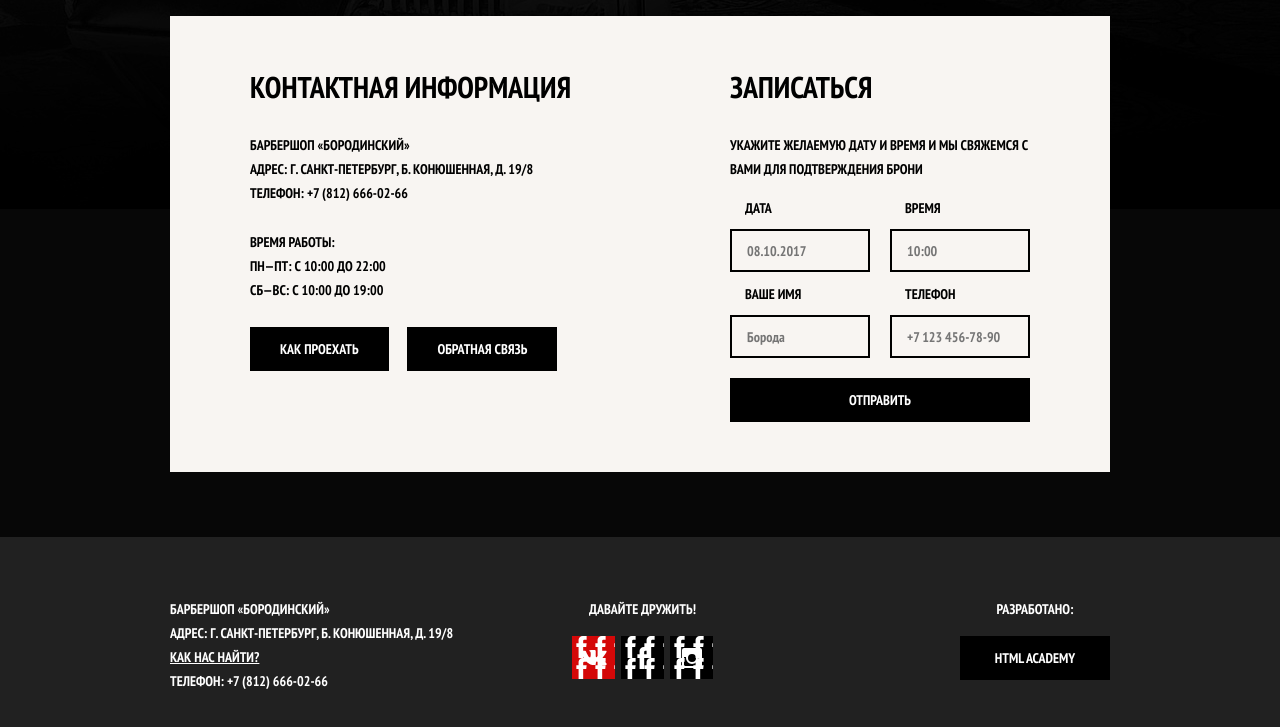
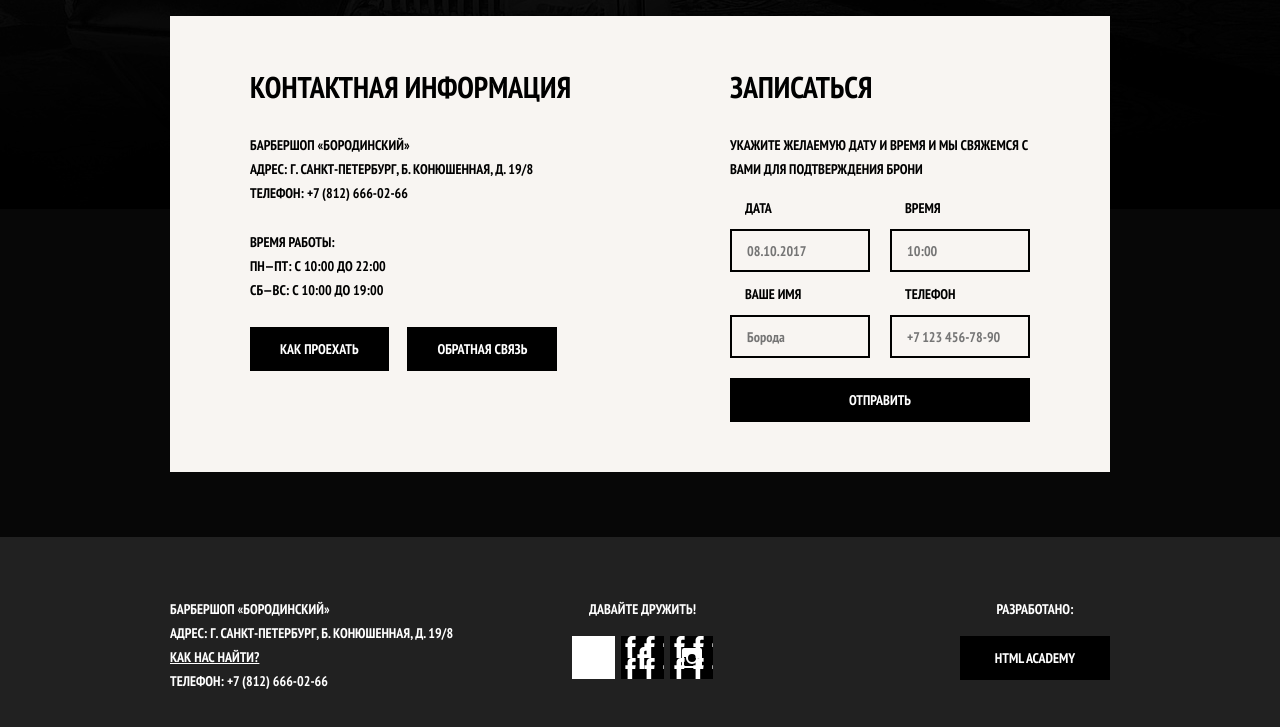
Before and after one commit to nwebcreator/barbershop, a plain HTML site: page index.html in a window 1280 px wide. In both pictures the pointer is over the link 593 px from the left and 1717 px from the top of the page. Shown: the part 1060-1787 px from the top of the page. Drawn offline with nearby package versions, Linux system fonts and the light colour scheme; files whose address does not match are found by name.

Commit message:
Update style.css

```diff
--- a/style.css
+++ b/style.css
@@ -821,7 +821,7 @@ input[type="radio"].visually-hidden {
 
 .social-button:hover,
 .social-button:focus {
-  background-color: #d40808;
+  background-color: #ffffff;
 }
 
 .social-button:hover path,
```
